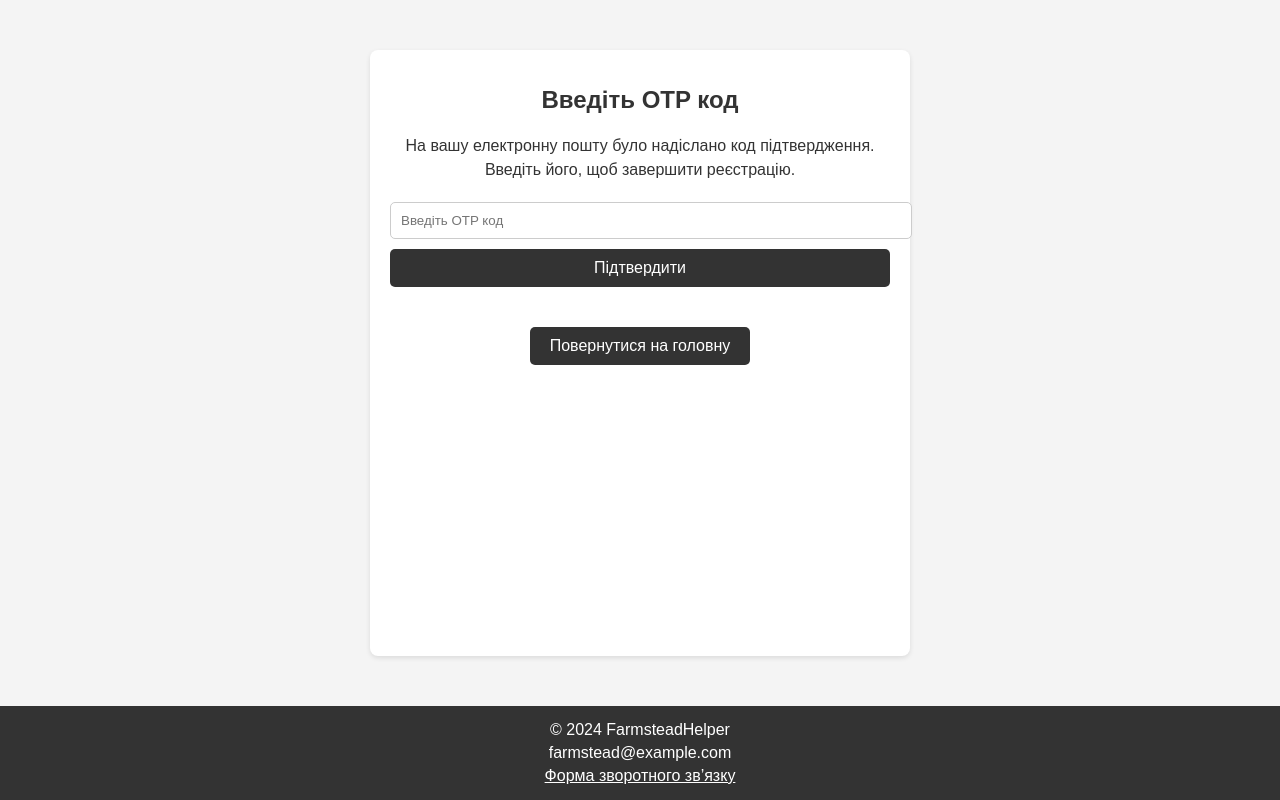
After one commit to Kredle/FarmsteadHelper, a Django app: page /confirm-register/ in a window 1280 px wide. The commit adds this page. Run offline with Django 5.2, Linux system fonts and the light colour scheme.

Commit message:
Added registration verification via OTP code
Still needs case where login or email already exists in database

Short description:
After entering data in registration-form , entered email will receive OTP code (6-digital).
After entering valid OTP, your data will go to api and you will be registrated

+ Could add limited tries of entering OTP
+ Could add option "Send again" after some time

```diff
--- /dev/null
+++ b/farmstead_farmer/api/templates/api/confirm-register.html
@@ -0,0 +1,175 @@
+<!DOCTYPE html>
+<html lang="uk">
+<head>
+    <meta charset="UTF-8">
+    <meta name="viewport" content="width=device-width, initial-scale=1.0">
+    <title>FarmsteadHelper - Підтвердження реєстрації</title>
+    <style>
+        /* Загальні стилі */
+        body {
+            font-family: Arial, sans-serif;
+            margin: 0;
+            padding: 0;
+            background-color: #f4f4f4;
+            color: #333;
+            display: flex;
+            flex-direction: column;
+            min-height: 100vh;
+        }
+
+        /* Контейнер */
+        .container {
+            flex: 1;
+            max-width: 500px;
+            margin: 50px auto;
+            padding: 20px;
+            background-color: #fff;
+            border-radius: 8px;
+            box-shadow: 0 2px 5px rgba(0, 0, 0, 0.1);
+            text-align: center;
+        }
+
+        .container h1 {
+            font-size: 24px;
+            margin-bottom: 20px;
+        }
+
+        .container p {
+            font-size: 16px;
+            margin-bottom: 20px;
+            line-height: 1.5;
+        }
+
+        .container a {
+            display: inline-block;
+            margin-top: 20px;
+            padding: 10px 20px;
+            font-size: 16px;
+            color: #fff;
+            background-color: #333;
+            text-decoration: none;
+            border-radius: 5px;
+            transition: background-color 0.3s;
+        }
+
+        .container a:hover {
+            background-color: #555;
+        }
+
+        .error-message {
+            color: red;
+            margin-top: 10px;
+        }
+
+        /* Футер */
+        footer {
+            background-color: #333;
+            color: #fff;
+            text-align: center;
+            padding: 10px 0;
+            margin-top: auto;
+        }
+
+        footer p {
+            margin: 5px 0;
+        }
+
+        footer a {
+            color: #fff;
+            text-decoration: underline;
+            transition: color 0.3s;
+        }
+
+        footer a:hover {
+            color: #ccc;
+        }
+        .input-field {
+            padding-left: 10px;  /* Відступ зліва */
+            padding-right: 10px; /* Відступ справа */
+            box-sizing: border-box;  /* Включає padding в ширину */
+        }
+    </style>
+</head>
+<body>
+    <div class="container">
+        <h1>Введіть OTP код</h1>
+        <p>На вашу електронну пошту було надіслано код підтвердження. Введіть його, щоб завершити реєстрацію.</p>
+        <form id="otp-form">
+            <input type="text" id="otp-code" placeholder="Введіть OTP код" required style="width: 100%; padding: 10px; margin-bottom: 10px; border: 1px solid #ccc; border-radius: 5px;">
+            <button type="submit" style="width: 100%; padding: 10px; background-color: #333; color: #fff; border: none; border-radius: 5px; font-size: 16px; cursor: pointer;">Підтвердити</button>
+            <p id="error-message" class="error-message"></p>
+        </form>
+        <a href="/homepage">Повернутися на головну</a>
+    </div>
+
+    <footer>
+        <p>&copy; 2024 FarmsteadHelper</p>
+        <p>farmstead@example.com</p>
+        <p><a href="/feedback/">Форма зворотного зв’язку</a></p>
+    </footer>
+
+    <script>
+        document.getElementById('otp-form').addEventListener('submit', async (e) => {
+        e.preventDefault();
+
+        const otpCode = document.getElementById('otp-code').value;
+        const email = localStorage.getItem('email');
+        const lastname = localStorage.getItem('lastname');
+        const firstname = localStorage.getItem('firstname');
+        const username = localStorage.getItem('username');
+        const password = localStorage.getItem('password');
+        const repeatPassword = localStorage.getItem('repeat_password');  // Додаємо repeat_password
+        const errorMessage = document.getElementById('error-message');
+
+        if (!email) {
+            errorMessage.textContent = 'Email не знайдено. Переконайтеся, що ви зареєстровані.';
+            return;
+        }
+
+        try {
+            // Перевіряємо OTP код
+            const response = await fetch('/api/verify-otp/', {
+                method: 'POST',
+                headers: {
+                    'Content-Type': 'application/json',
+                },
+                body: JSON.stringify({ otp: otpCode, email: email }),
+            });
+
+            const result = await response.json();
+
+            if (response.ok) {
+                // Якщо OTP вірний, надсилаємо всі дані для реєстрації
+                const registrationResponse = await fetch('/api/register/', {
+                    method: 'POST',
+                    headers: {
+                        'Content-Type': 'application/json',
+                    },
+                    body: JSON.stringify({
+                        email: email,
+                        lastname: lastname,
+                        firstname: firstname,
+                        username: username,
+                        password: password,
+                        repeat_password: repeatPassword  // Додаємо repeat_password
+                    }),
+                });
+
+                const registrationResult = await registrationResponse.json();
+                if (registrationResponse.ok) {
+                    alert('Реєстрацію завершено успішно!');
+                    window.location.href = '/login/';
+                } else {
+                    errorMessage.textContent = registrationResult.error || 'Помилка при завершенні реєстрації.';
+                }
+            } else {
+                errorMessage.textContent = result.error || 'Невірний OTP код.';
+            }
+        } catch (err) {
+            errorMessage.textContent = 'Помилка зв’язку з сервером.';
+            console.error(err);
+        }
+    });
+    </script>
+</body>
+</html>
--- a/farmstead_farmer/api/urls.py
+++ b/farmstead_farmer/api/urls.py
@@ -1,9 +1,13 @@
 from django.urls import path
-from .views import register_view, login_view, RegisterView, LoginView
+from .views import register_view, login_view, RegisterView, LoginView, SendOTPView, VerifyOTPView, CheckUserView, confirm_register_view
 
 urlpatterns = [
     path('register/', register_view, name='register'),  # HTML форма для реєстрації
     path('login/', login_view, name='login'),  # HTML форма для логіну
     path('api/register/', RegisterView.as_view(), name='register_api'),  # API для реєстрації
     path('api/login/', LoginView.as_view(), name='login_api'),  # API для логіну
+    path('api/send-otp/', SendOTPView.as_view(), name='send_otp'),
+    path('api/verify-otp/', VerifyOTPView.as_view(), name='verify_otp'),
+    path('api/check-user/', CheckUserView.as_view(), name='check-user'),
+    path('confirm-register/', confirm_register_view, name='confirm_register')
 ]
--- a/farmstead_farmer/api/views.py
+++ b/farmstead_farmer/api/views.py
@@ -6,6 +6,81 @@ from .serializers import RegisterSerializer, LoginSerializer
 from django.shortcuts import render
 from django.contrib.auth import authenticate
 from django.contrib.auth.models import User
+from django.core.mail import send_mail
+import random
+from .models import OTP
+from django.core.cache import cache
+from django.contrib.auth import get_user_model
+
+def generate_otp(length=6):
+    """Генерує одноразовий пароль (OTP) заданої довжини."""
+    return ''.join([str(random.randint(0, 9)) for _ in range(length)])
+
+class SendOTPView(APIView):
+    def post(self, request):
+        data = request.data
+        email = data.get('email')
+
+        if not email:
+            return Response({'error': 'Email is required'}, status=status.HTTP_400_BAD_REQUEST)
+
+        otp = generate_otp()
+
+        # Збереження OTP в кеші на 10 хвилин
+        cache.set(f"otp_{email}", otp, timeout=600)
+
+        try:
+            send_mail(
+                'Ваш OTP код',
+                f'Ваш OTP код: {otp}',
+                'from@example.com',
+                [email],
+                fail_silently=False,
+            )
+        except Exception as e:
+            return Response({'error': f'Failed to send email: {str(e)}'}, status=status.HTTP_500_INTERNAL_SERVER_ERROR)
+
+        return Response({'message': 'OTP sent successfully'}, status=status.HTTP_200_OK)
+
+
+User = get_user_model()
+
+class CheckUserView(APIView):
+    def post(self, request):
+        email = request.data.get('email')
+        if not email:
+            return Response({'error': 'Email обов’язковий.'}, status=status.HTTP_400_BAD_REQUEST)
+
+        # Використовуємо кастомну модель користувача для перевірки
+        if User.objects.filter(email=email).exists():
+            return Response({'error': 'Цей логін або email вже використовується.'}, status=status.HTTP_400_BAD_REQUEST)
+
+        return Response({'message': 'Email доступний'}, status=status.HTTP_200_OK)
+
+class VerifyOTPView(APIView):
+    def post(self, request):
+        otp_code = request.data.get('otp')
+        email = request.data.get('email')
+
+        if not otp_code or not email:
+            return Response({'error': 'OTP і email обов’язкові.'}, status=status.HTTP_400_BAD_REQUEST)
+
+        try:
+            # Перевірка OTP в кеші
+            cached_otp = cache.get(f"otp_{email}")
+            if not cached_otp:
+                return Response({'error': 'Код OTP не знайдений або термін дії минув.'}, status=status.HTTP_400_BAD_REQUEST)
+
+            if cached_otp == otp_code:
+                cache.delete(f"otp_{email}")
+                # Інші операції, наприклад, реєстрація користувача
+                return Response({'message': 'OTP вірний, користувача зареєстровано.'}, status=status.HTTP_200_OK)
+            else:
+                return Response({'error': 'Невірний код OTP.'}, status=status.HTTP_400_BAD_REQUEST)
+
+        except Exception as e:
+            return Response({'error': f'Помилка на сервері: {str(e)}'}, status=status.HTTP_500_INTERNAL_SERVER_ERROR)
+
 
 
 # Форма для реєстрації через HTML
@@ -69,3 +144,6 @@ class LoginView(APIView):
             token, _ = Token.objects.get_or_create(user=user)
             return Response({"token": token.key}, status=status.HTTP_200_OK)
         return Response(serializer.errors, status=status.HTTP_400_BAD_REQUEST)
+
+def confirm_register_view(request):
+    return render(request, 'api/confirm-register.html')
```
Also changed, not shown: farmstead_farmer/api/models.py (+8 -0 lines), farmstead_farmer/api/static/api/registerscript.js (+32 -33 lines), farmstead_farmer/api/templates/api/register.html (+66 -0 lines), farmstead_farmer/animals/migrations/0003_alter_animal_table.py (added), farmstead_farmer/api/migrations/0002_otp.py (added).
